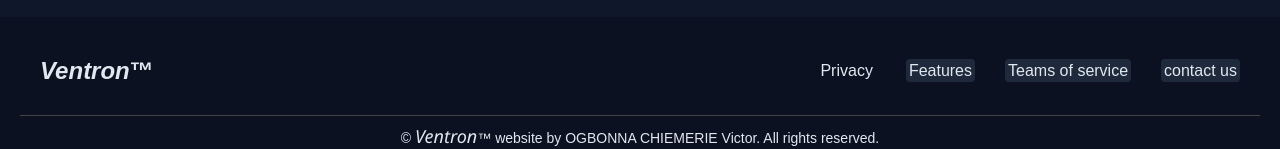
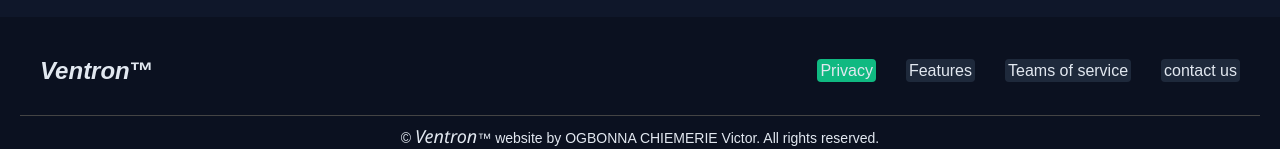
Before and after one commit to victorogbonna-creator/My-portfolio-website, a plain HTML site: page index.html in a window 1280 px wide. In both pictures the pointer is over the link "Privacy". Shown: the part 595-744 px from the top of the page. Drawn offline with Linux system fonts and the light colour scheme.

Commit message:
Added background-color to footer btn: hover

```diff
--- a/style.css
+++ b/style.css
@@ -225,7 +225,7 @@ button {
     transform: rotateX(1000px'angle');
 }
 .footer-nav li a:hover {
-    background-color: var(--footer-bg);
+    background-color: var(--btn-color);
     color: var(--text-color);
 }
 .footer-bottom {
```
